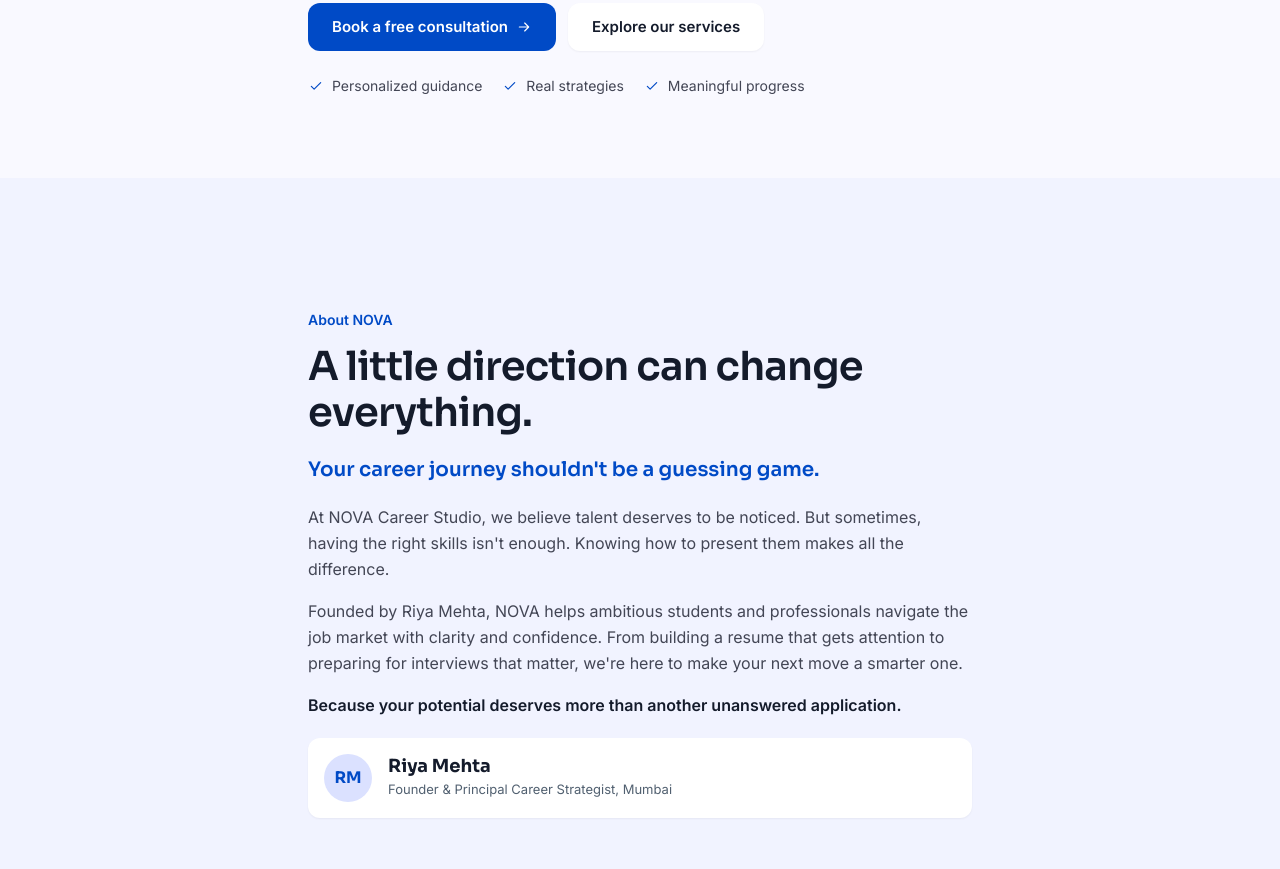
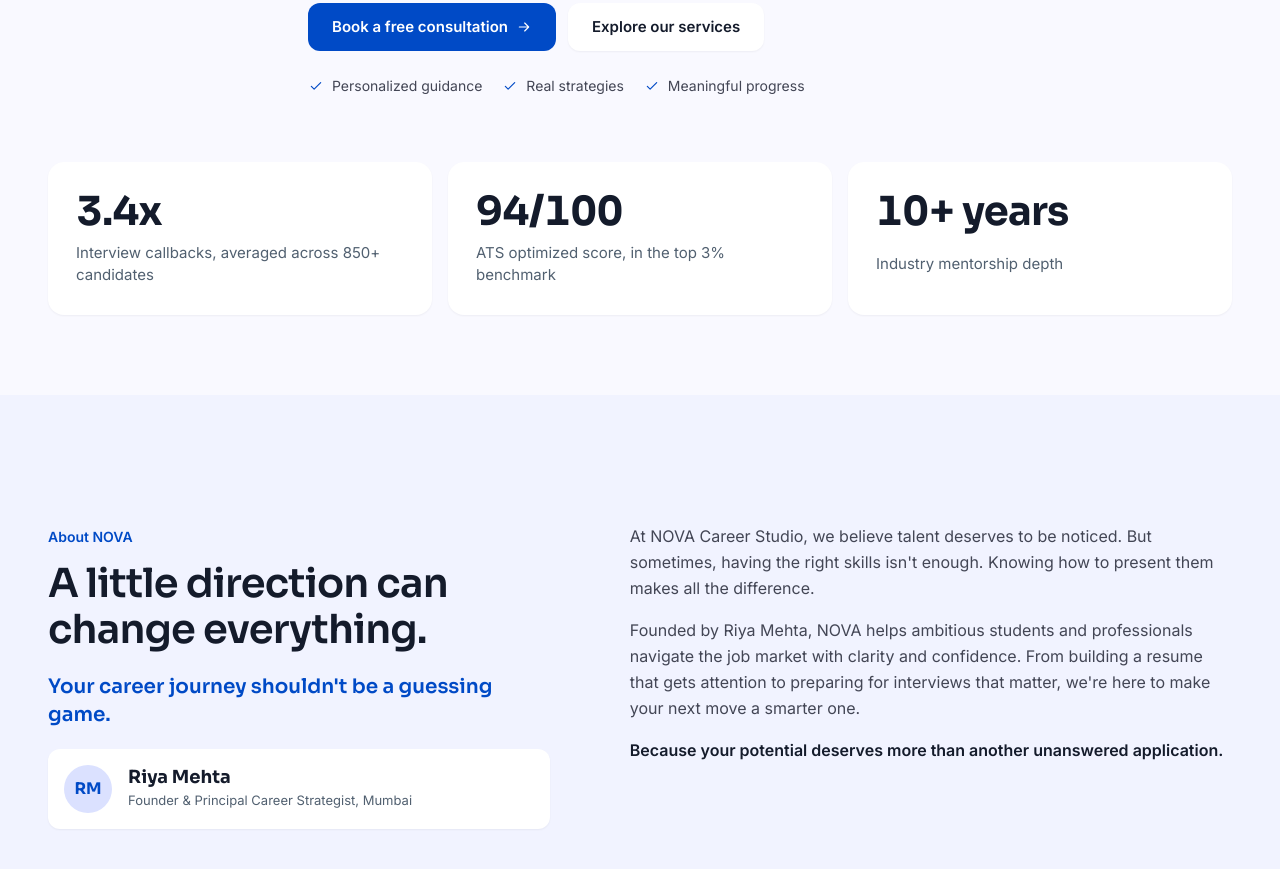
Before and after one commit to theonlymithlesh/NOVA, a plain HTML site: page index.html in a window 1280 px wide. Shown: the part 475-1344 px from the top of the page. Drawn offline with Linux system fonts and the light colour scheme.

Commit message:
Enhance responsive layout and add stats section
Added responsive layout for stats section and updated about section styles.

```diff
--- a/index.html
+++ b/index.html
@@ -725,7 +725,7 @@
     @media (min-width: 900px) {
       .hero { padding-top: 56px; }
       .hero__grid { grid-template-columns: 1fr; max-width: 760px; }
-      .about__grid { grid-template-columns: 1fr; max-width: 760px; }
+      .about__grid { grid-template-columns: 1fr; }
     }
 
     /* Phone-sized tweaks */
@@ -735,6 +735,43 @@
       .float-card__value { font-size: 20px; }
       .btn { width: 100%; }
       .hero__actions .btn { width: 100%; }
+    }
+
+    /* ---------- Hero stats and about layout ---------- */
+    .stats { margin-top: 64px; display: grid; gap: 16px; }
+    .stat {
+      background: var(--surface);
+      border-radius: var(--radius-lg);
+      box-shadow: var(--shadow-card);
+      padding: 28px;
+      display: grid;
+      gap: 8px;
+    }
+    .stat__value {
+      font-family: var(--font-head);
+      font-weight: 700;
+      font-size: clamp(32px, 4vw, 40px);
+      line-height: 1.1;
+      letter-spacing: -0.02em;
+      color: var(--ink);
+      font-variant-numeric: tabular-nums;
+    }
+    .stat__label { font-size: 15px; line-height: 1.5; color: var(--ink-3); }
+    @media (min-width: 768px) {
+      .stats { grid-template-columns: repeat(3, minmax(0, 1fr)); }
+    }
+    @media (min-width: 900px) {
+      .about__copy {
+        display: grid;
+        grid-template-columns: 5fr 6fr;
+        column-gap: 80px;
+        row-gap: 20px;
+        align-items: start;
+      }
+      .about__head { grid-column: 1; grid-row: 1; }
+      .about__tagline { grid-column: 1; grid-row: 2; }
+      .about__copy .founder { grid-column: 1; grid-row: 3; }
+      .about__copy .body { grid-column: 2; grid-row: 1 / span 3; }
     }
 
     /* ---------- Floating consultation button ---------- */
@@ -857,7 +894,21 @@
             <li><svg class="icon icon--sm" aria-hidden="true"><use href="#i-check"/></svg>Meaningful progress</li>
           </ul>
         </div>
+      </div>
 
+      <div class="wrap stats">
+        <div class="stat">
+          <div class="stat__value">3.4x</div>
+          <div class="stat__label">Interview callbacks, averaged across 850+ candidates</div>
+        </div>
+        <div class="stat">
+          <div class="stat__value">94/100</div>
+          <div class="stat__label">ATS optimized score, in the top 3% benchmark</div>
+        </div>
+        <div class="stat">
+          <div class="stat__value">10+ years</div>
+          <div class="stat__label">Industry mentorship depth</div>
+        </div>
       </div>
     </section>
 
@@ -865,7 +916,7 @@
     <section class="section section--tint" id="about" aria-labelledby="about-title">
       <div class="wrap about__grid">
         <div class="about__copy">
-          <div>
+          <div class="about__head">
             <span class="eyebrow">About NOVA</span>
             <h2 class="h2" id="about-title">A little direction can change everything.</h2>
           </div>
```
